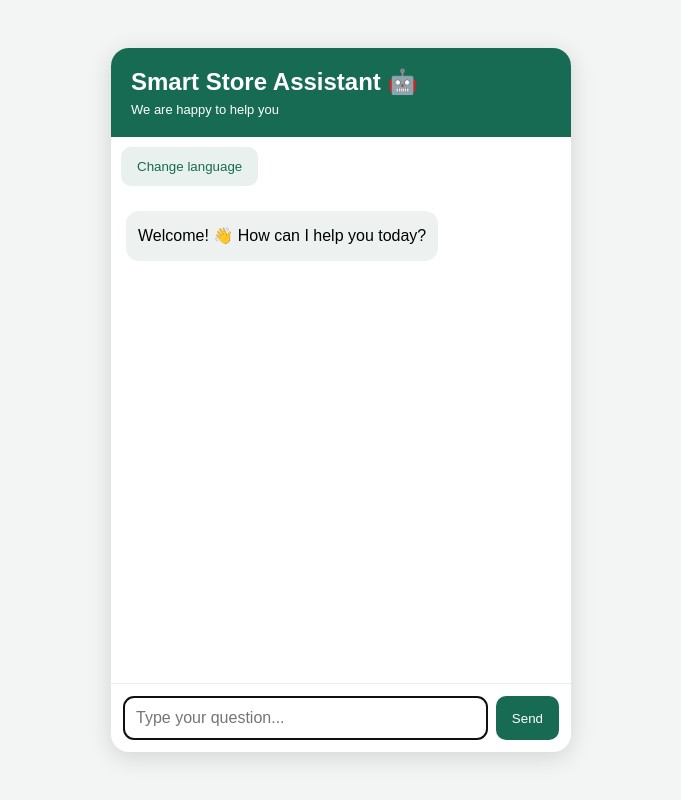
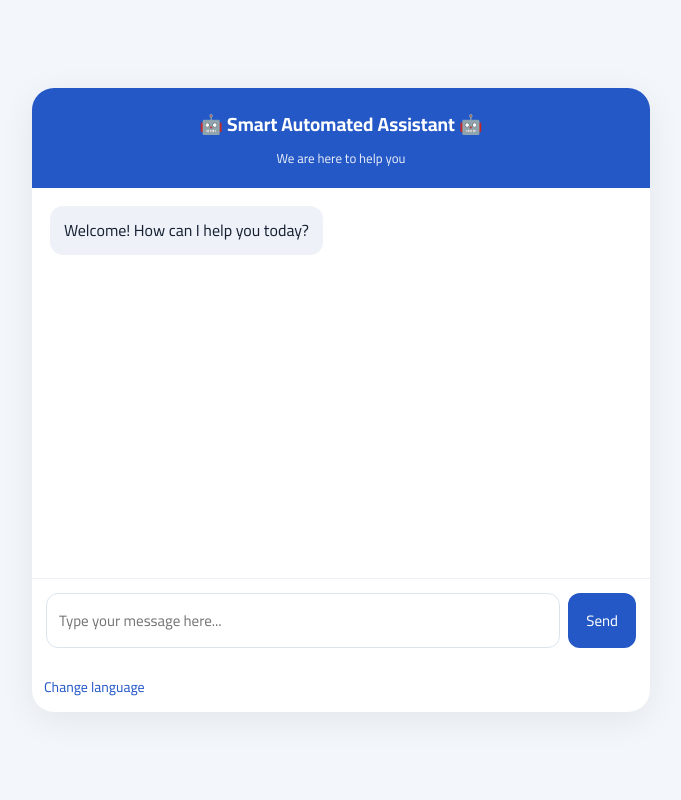
Before and after one commit to mrjakbak/my-ai-chatbot, a plain HTML site: page index.html in a window 1280 px wide. Both pictures are taken after a click on the button "🇬🇧 English". Shown: the whole page, without its empty margins (299-980 px from the left). Drawn offline with Linux system fonts and the light colour scheme.

Commit message:
Update chatbot name and interface

```diff
--- a/index.html
+++ b/index.html
@@ -1,250 +1,350 @@
+
 <!DOCTYPE html>
 <html lang="ar" dir="rtl">
 <head>
   <meta charset="UTF-8">
-<meta name="viewport" content="width=device-width, initial-scale=1">
-<title>🤖 المساعد الذكي الالي 🤖</title>
+  <meta name="viewport" content="width=device-width, initial-scale=1.0">
+  <title>🤖 المساعد الآلي الذكي 🤖 | 🤖 Smart Automated Assistant 🤖</title>
+
+  <link rel="preconnect" href="https://fonts.googleapis.com">
+  <link href="https://fonts.googleapis.com/css2?family=Cairo:wght@400;500;600;700;800&display=swap" rel="stylesheet">
+
   <style>
     * { box-sizing: border-box; }
+
     body {
       margin: 0;
-  padding: 15px;
+      font-family: 'Cairo', sans-serif;
+      background: #f3f6fb;
+      color: #172033;
       min-height: 100vh;
-  display: flex;
-  justify-content: center;
-  align-items: center;
-  background: #f2f5f4;
-  font-family: Arial, sans-serif;
     }
-.chat {
+
+    button, input { font-family: inherit; }
+
+    .container {
       width: 100%;
-  max-width: 460px;
-  height: 88vh;
-  min-height: 420px;
-  background: white;
-  border-radius: 18px;
-  overflow: hidden;
-  display: flex;
-  flex-direction: column;
-  box-shadow: 0 5px 25px #0002;
-}
-header {
-  background: #176b52;
-  color: white;
-  padding: 20px;
-}
-header h2 { margin: 0 0 6px; }
-header p { margin: 0; font-size: 13px; }
-#languageScreen {
-  flex: 1;
+      max-width: 650px;
+      margin: auto;
+      min-height: 100vh;
+      padding: 25px 16px;
       display: flex;
       flex-direction: column;
       justify-content: center;
-  align-items: center;
-  gap: 18px;
-  padding: 20px;
+    }
+
+    .welcome, .chat {
+      background: white;
+      border-radius: 22px;
+      padding: 30px 22px;
+      box-shadow: 0 8px 35px rgba(0,0,0,.07);
+    }
+
+    .welcome { text-align: center; }
+
+    .logo {
+      font-size: 45px;
+      margin-bottom: 10px;
+    }
+
+    h1 {
+      font-size: 23px;
+      margin: 5px 0;
+    }
+
+    .english-title {
+      font-size: 20px;
+      color: #475569;
+      direction: ltr;
+      margin: 5px 0;
+    }
+
+    .subtitle {
+      color: #64748b;
+      margin: 8px 0 25px;
+    }
+
+    .language-question {
+      font-size: 17px;
+      font-weight: 700;
+      margin: 25px 0 18px;
+    }
+
+    .language-buttons {
+      display: flex;
+      gap: 12px;
+      flex-wrap: wrap;
+    }
+
+    .language-buttons button {
+      flex: 1;
+      min-width: 130px;
+      padding: 14px;
+      border: 1px solid #dbe3ef;
+      background: #f8fafc;
+      border-radius: 13px;
+      font-size: 16px;
+      font-weight: 700;
+      cursor: pointer;
+    }
+
+    .language-buttons button:hover {
+      background: #eaf1ff;
+      border-color: #3569df;
+    }
+
+    .chat {
+      display: none;
+      padding: 0;
+      overflow: hidden;
+    }
+
+    .chat-header {
+      background: #2458c6;
+      color: white;
+      padding: 18px;
       text-align: center;
     }
-.languages {
-  display: flex;
-  width: 100%;
-  gap: 12px;
+
+    .chat-header h2 {
+      margin: 0;
+      font-size: 19px;
     }
-.languages button {
-  flex: 1;
-  padding: 20px 8px;
-  border: 1px solid #ddd;
-  border-radius: 14px;
-  background: #f8faf9;
-  color: #222;
-  font-size: 17px;
-  cursor: pointer;
+
+    .chat-header p {
+      margin: 4px 0 0;
+      font-size: 13px;
+      opacity: .9;
     }
-.languages button:active { background: #e2f1eb; }
-.flag { display: block; font-size: 30px; margin-bottom: 8px; }
-#chatScreen {
-  flex: 1;
-  min-height: 0;
-  display: none;
-  flex-direction: column;
-}
-#messages {
-  flex: 1;
+
+    .messages {
+      height: 390px;
       overflow-y: auto;
-  padding: 15px;
+      padding: 18px;
       display: flex;
       flex-direction: column;
       gap: 12px;
     }
-.msg {
+
+    .message {
+      padding: 11px 14px;
+      border-radius: 13px;
       max-width: 85%;
-  padding: 12px;
-  border-radius: 13px;
-  line-height: 1.6;
+      line-height: 1.7;
       white-space: pre-wrap;
       overflow-wrap: anywhere;
     }
-.bot { background: #edf2f0; align-self: flex-start; }
-.user { background: #176b52; color: white; align-self: flex-end; }
-form {
+
+    .bot {
+      background: #eef2f8;
+      align-self: flex-start;
+    }
+
+    .user {
+      background: #2458c6;
+      color: white;
+      align-self: flex-end;
+    }
+
+    .input-area {
       display: flex;
       gap: 8px;
-  padding: 12px;
-  border-top: 1px solid #eee;
+      padding: 14px;
+      border-top: 1px solid #edf0f5;
     }
-input {
+
+    .input-area input {
       flex: 1;
       min-width: 0;
       padding: 12px;
-  border: 1px solid #ddd;
-  border-radius: 10px;
-  font-size: 16px;
+      border: 1px solid #dbe3ef;
+      border-radius: 12px;
+      outline: none;
+      font-size: 15px;
     }
-form button, #changeLanguage {
-  background: #176b52;
+
+    .input-area button {
+      background: #2458c6;
       color: white;
-  border: 0;
-  border-radius: 10px;
-  padding: 12px 16px;
+      border: none;
+      border-radius: 12px;
+      padding: 10px 18px;
+      font-size: 15px;
       cursor: pointer;
     }
-#changeLanguage {
-  margin: 10px;
-  align-self: flex-start;
-  background: #e8f1ed;
-  color: #176b52;
+
+    .input-area button:disabled {
+      opacity: .6;
+      cursor: not-allowed;
     }
-button:disabled { opacity: .5; }
+
+    .back-button {
+      border: none;
+      background: transparent;
+      color: #2458c6;
+      padding: 12px;
+      cursor: pointer;
+      font-size: 14px;
+    }
+
+    [hidden] { display: none !important; }
   </style>
 </head>
+
 <body>
-<main class="chat">
-  <header>
-    <h2 id="title">مساعد المتجر الذكي 🤖</h2>
-    <p id="subtitle">نسعد بخدمتكم</p>
-  </header>
+  <main class="container">
 
-  <section id="languageScreen">
-    <h3 id="chooseTitle">يرجى اختيار لغة المحادثة</h3>
-    <div class="languages">
-      <button onclick="chooseLanguage('ar')">
-        <span class="flag">🇸🇦</span>
-        العربية
-      </button>
-      <button onclick="chooseLanguage('en')">
-        <span class="flag">🇬🇧</span>
-        English
-      </button>
+    <section class="welcome" id="welcome">
+      <div class="logo">🤖</div>
+
+      <h1>🤖 المساعد الآلي الذكي 🤖</h1>
+      <h2 class="english-title">🤖 Smart Automated Assistant 🤖</h2>
+
+      <p class="subtitle">
+        نسعد بخدمتكم<br>
+        We're happy to help you
+      </p>
+
+      <div class="language-question">
+        يرجى اختيار لغة المحادثة<br>
+        Please select your conversation language
+      </div>
+
+      <div class="language-buttons">
+        <button onclick="selectLanguage('ar')">🇸🇦 العربية</button>
+        <button onclick="selectLanguage('en')">🇬🇧 English</button>
       </div>
     </section>
 
-  <section id="chatScreen">
-    <button id="changeLanguage" onclick="showLanguages()">
-      تغيير اللغة
+    <section class="chat" id="chat">
+      <header class="chat-header">
+        <h2 id="chatTitle">🤖 المساعد الآلي الذكي 🤖</h2>
+        <p id="chatSubtitle">نحن هنا لمساعدتك</p>
+      </header>
+
+      <div class="messages" id="messages"></div>
+
+      <form class="input-area" id="chatForm">
+        <input
+          id="messageInput"
+          type="text"
+          placeholder="اكتب رسالتك هنا..."
+          autocomplete="off"
+          required
+        >
+        <button id="sendButton" type="submit">إرسال</button>
+      </form>
+
+      <button class="back-button" onclick="backToLanguage()">
+        <span id="backText">تغيير اللغة</span>
       </button>
-    <div id="messages"></div>
-    <form id="chatForm">
-      <input id="question" required autocomplete="off"
-        placeholder="اكتب سؤالك هنا...">
-      <button id="send" type="submit">إرسال</button>
-    </form>
     </section>
+
   </main>
 
   <script>
-let language = "ar";
+    let currentLanguage = 'ar';
 
     const translations = {
       ar: {
-    title: "مساعد المتجر الذكي 🤖",
-    subtitle: "نسعد بخدمتكم",
-    choose: "يرجى اختيار لغة المحادثة",
-    change: "تغيير اللغة",
-    placeholder: "اكتب سؤالك هنا...",
-    send: "إرسال",
-    welcome: "أهلاً بك! 👋 كيف يمكنني مساعدتك اليوم؟",
-    error: "تعذر الاتصال بالخدمة. يرجى المحاولة لاحقاً.",
-    direction: "rtl"
+        title: '🤖 المساعد الآلي الذكي 🤖',
+        subtitle: 'نحن هنا لمساعدتك',
+        placeholder: 'اكتب رسالتك هنا...',
+        send: 'إرسال',
+        back: 'تغيير اللغة',
+        welcome: 'مرحباً بك! كيف يمكنني مساعدتك اليوم؟',
+        loading: 'جاري كتابة الرد...',
+        error: 'عذراً، حدث خطأ. يرجى المحاولة مرة أخرى.'
       },
+
       en: {
-    title: "Smart Store Assistant 🤖",
-    subtitle: "We are happy to help you",
-    choose: "Please select your language",
-    change: "Change language",
-    placeholder: "Type your question...",
-    send: "Send",
-    welcome: "Welcome! 👋 How can I help you today?",
-    error: "Unable to connect. Please try again later.",
-    direction: "ltr"
+        title: '🤖 Smart Automated Assistant 🤖',
+        subtitle: 'We are here to help you',
+        placeholder: 'Type your message here...',
+        send: 'Send',
+        back: 'Change language',
+        welcome: 'Welcome! How can I help you today?',
+        loading: 'Writing a reply...',
+        error: 'Sorry, an error occurred. Please try again.'
       }
     };
 
-function chooseLanguage(lang) {
-  language = lang;
-  const t = translations[lang];
+    function selectLanguage(language) {
+      currentLanguage = language;
 
-  document.documentElement.lang = lang;
-  document.documentElement.dir = t.direction;
-  document.getElementById("title").textContent = t.title;
-  document.getElementById("subtitle").textContent = t.subtitle;
-  document.getElementById("changeLanguage").textContent = t.change;
-  document.getElementById("question").placeholder = t.placeholder;
-  document.getElementById("send").textContent = t.send;
+      document.getElementById('welcome').hidden = true;
+      document.getElementById('chat').style.display = 'block';
 
-  document.getElementById("languageScreen").style.display = "none";
-  document.getElementById("chatScreen").style.display = "flex";
+      document.documentElement.lang = language;
+      document.documentElement.dir = language === 'ar' ? 'rtl' : 'ltr';
 
-  document.getElementById("messages").innerHTML = "";
-  addMessage(t.welcome, "bot");
-  document.getElementById("question").focus();
+      const t = translations[language];
+
+      document.getElementById('chatTitle').textContent = t.title;
+      document.getElementById('chatSubtitle').textContent = t.subtitle;
+      document.getElementById('messageInput').placeholder = t.placeholder;
+      document.getElementById('sendButton').textContent = t.send;
+      document.getElementById('backText').textContent = t.back;
+
+      document.getElementById('messages').innerHTML = '';
+      addMessage(t.welcome, 'bot');
     }
 
-function showLanguages() {
-  document.getElementById("chatScreen").style.display = "none";
-  document.getElementById("languageScreen").style.display = "flex";
+    function backToLanguage() {
+      document.getElementById('chat').style.display = 'none';
+      document.getElementById('welcome').hidden = false;
     }
 
     function addMessage(text, type) {
-  const item = document.createElement("div");
-  item.className = "msg " + type;
-  item.textContent = text;
-  const messages = document.getElementById("messages");
-  messages.appendChild(item);
+      const message = document.createElement('div');
+      message.className = 'message ' + type;
+      message.textContent = text;
+
+      const messages = document.getElementById('messages');
+      messages.appendChild(message);
       messages.scrollTop = messages.scrollHeight;
+
+      return message;
     }
 
-document.getElementById("chatForm").addEventListener("submit",
-async function(event) {
+    document.getElementById('chatForm').addEventListener('submit', async function(event) {
       event.preventDefault();
 
-  const input = document.getElementById("question");
-  const send = document.getElementById("send");
-  const question = input.value.trim();
+      const input = document.getElementById('messageInput');
+      const button = document.getElementById('sendButton');
+      const text = input.value.trim();
 
-  if (!question) return;
+      if (!text) return;
 
-  addMessage(question, "user");
-  input.value = "";
-  send.disabled = true;
+      addMessage(text, 'user');
+      input.value = '';
+      button.disabled = true;
+
+      const t = translations[currentLanguage];
+      const loadingMessage = addMessage(t.loading, 'bot');
 
       try {
-    const response = await fetch("/api/chat", {
-      method: "POST",
-      headers: { "Content-Type": "application/json" },
+        const response = await fetch('/api/chat', {
+          method: 'POST',
+          headers: {
+            'Content-Type': 'application/json'
+          },
           body: JSON.stringify({
-        message: question,
-        language: language
+            message: text,
+            language: currentLanguage
           })
         });
 
-    if (!response.ok) throw new Error("Request failed");
+        if (!response.ok) throw new Error('Server error');
 
         const data = await response.json();
-    addMessage(data.reply || translations[language].error, "bot");
+        loadingMessage.textContent = data.reply || data.response || t.error;
+
       } catch (error) {
-    addMessage(translations[language].error, "bot");
+        loadingMessage.textContent = t.error;
+        console.error(error);
       } finally {
-    send.disabled = false;
+        button.disabled = false;
         input.focus();
       }
     });
```
Lines whose indentation alone changed are shown as unchanged.
